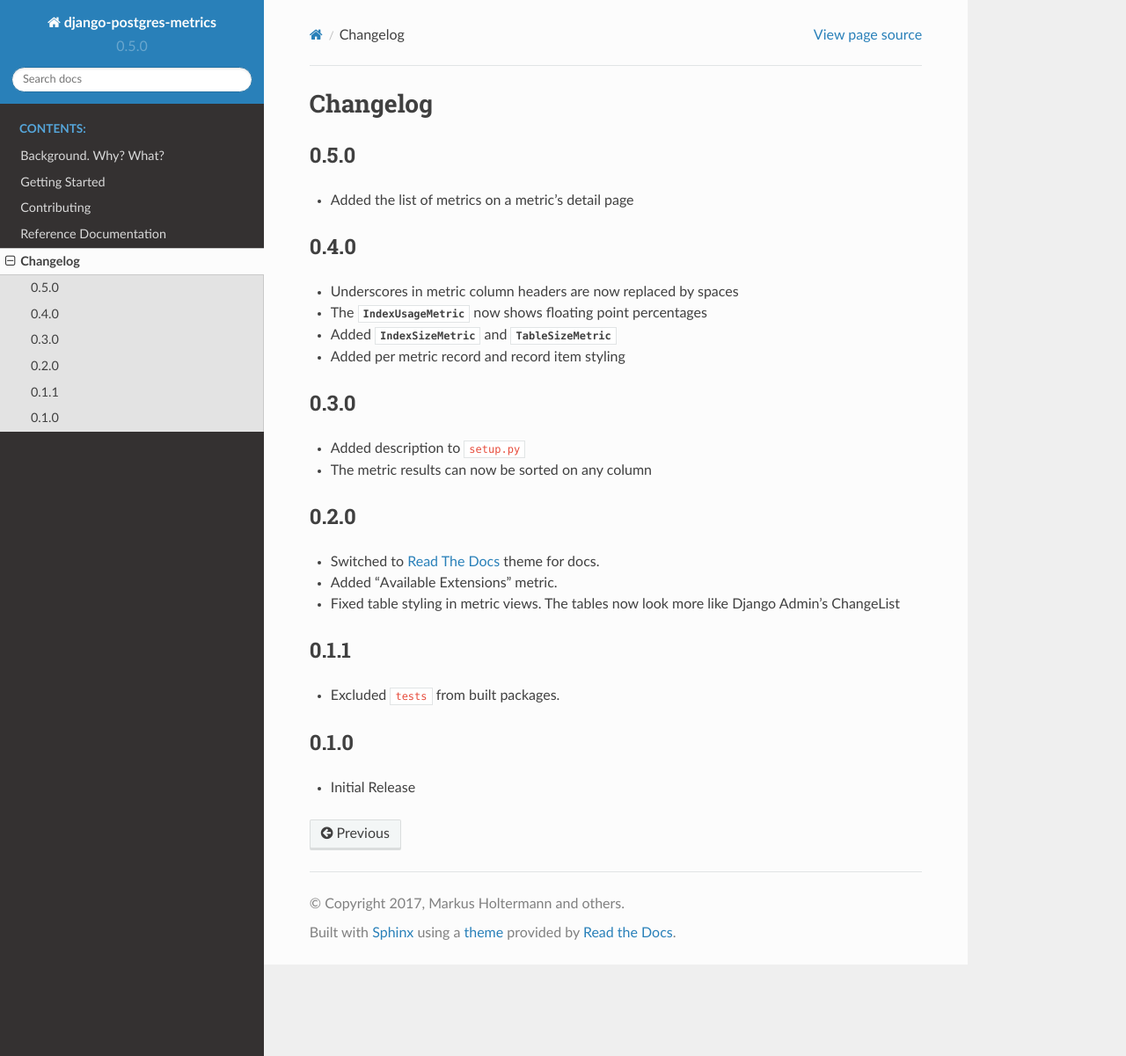
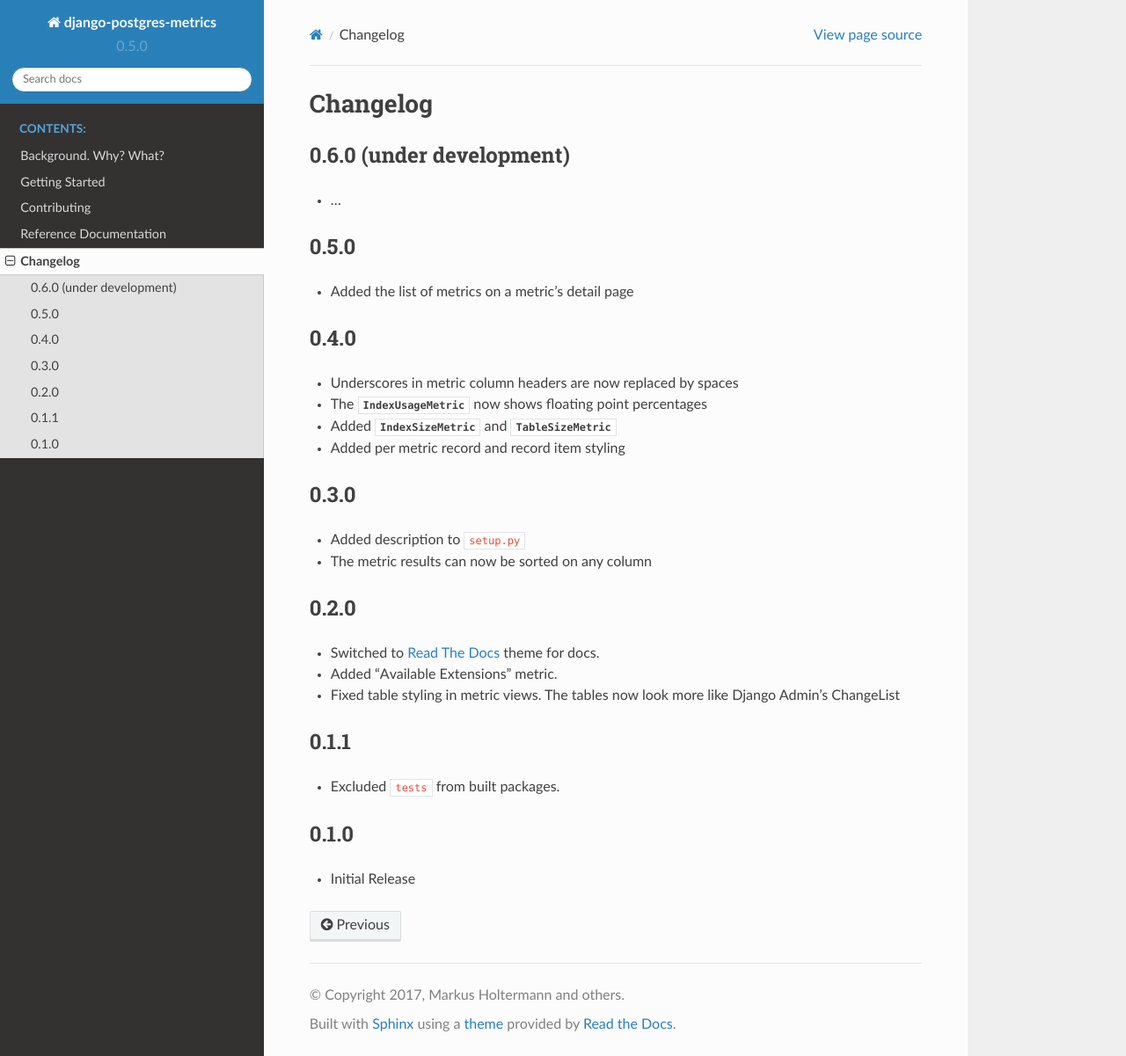
Before and after one commit to django-postgres-metrics/django-postgres-metrics, a Sphinx documentation site: the page built from docs/source/changelog.rst, in a window 1280 px wide and 1201 px high. Shown: the whole window at 88% size. Built offline with Sphinx 7.4.7 and the Read the Docs theme 2.0.0, drawn with Linux system fonts in a browser that asks for light colours.

Commit message:
post version bump

```diff
--- a/docs/source/changelog.rst
+++ b/docs/source/changelog.rst
@@ -3,6 +3,11 @@ Changelog
 =========
 
 .. currentmodule:: postgres_metrics
+
+0.6.0 (under development)
+=========================
+
+* ...
 
 0.5.0
 =====
```
